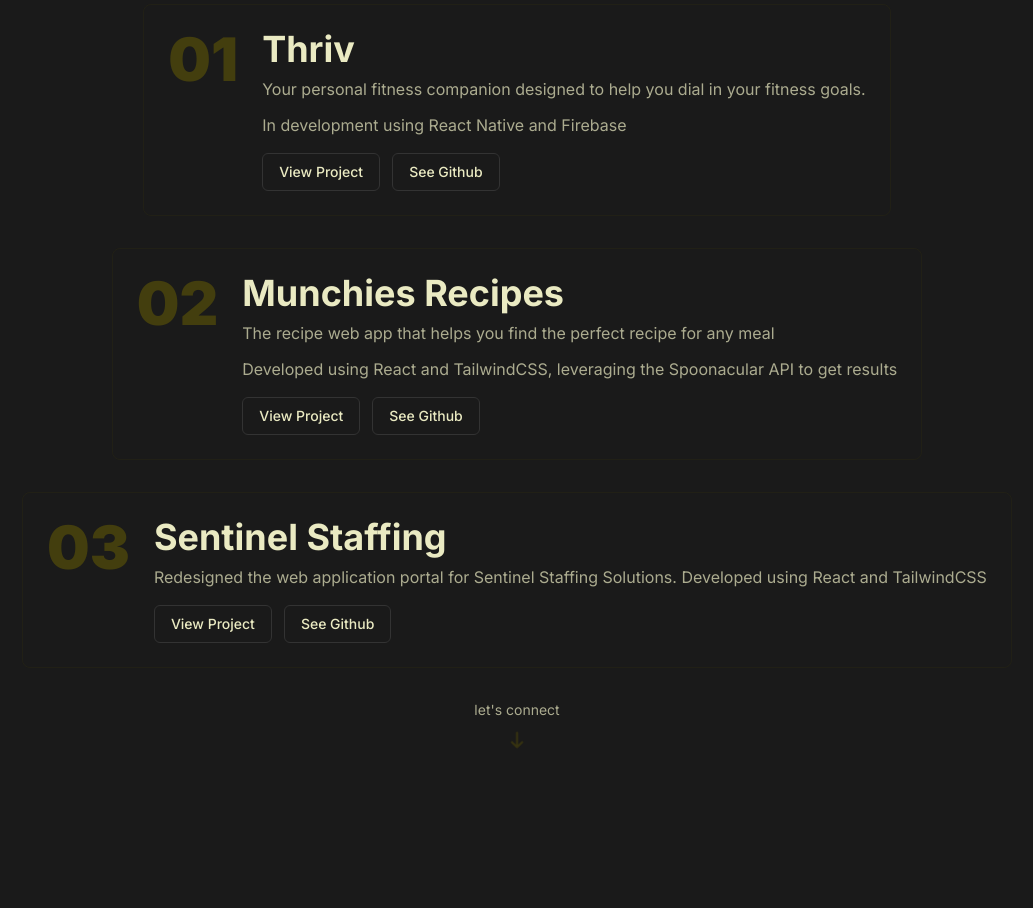
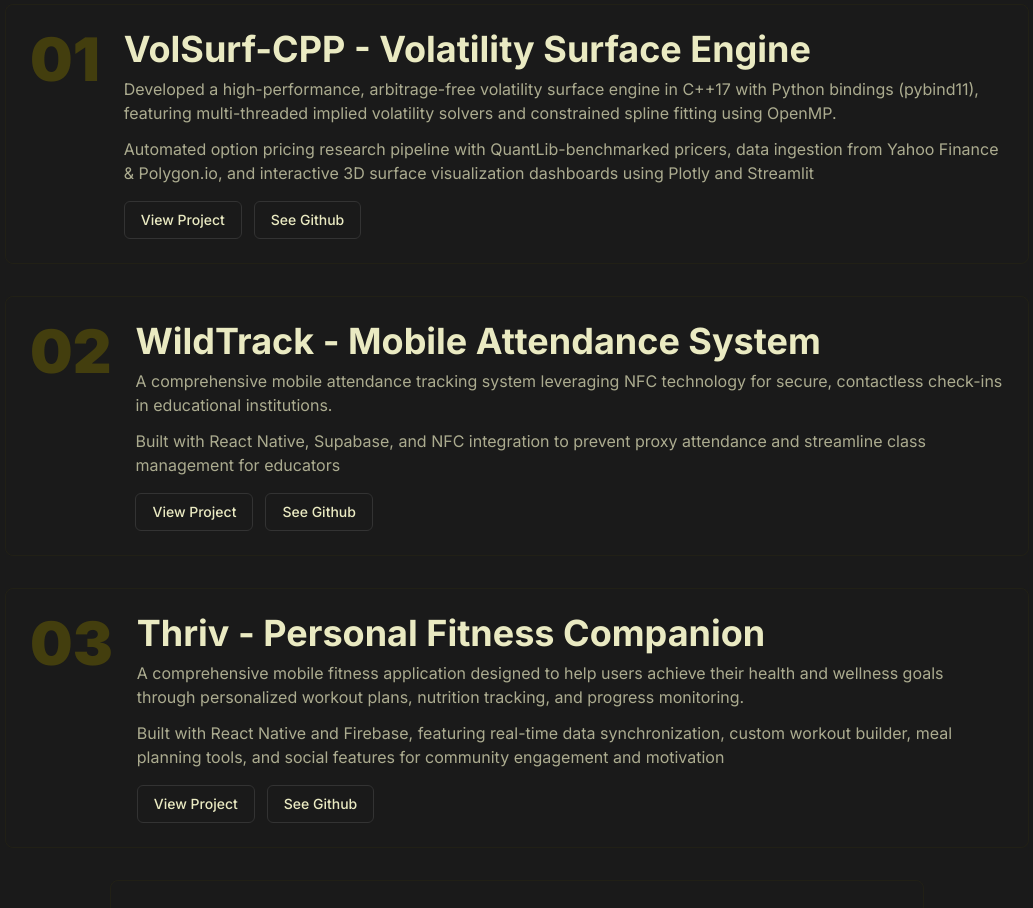
Before and after one commit to UchennaNjoku/personal-website-v2, a Next.js app: page / in a window 1280 px wide. Shown: the part 1860-2768 px from the top of the page, without its empty margins (123-1156 px from the left). Built offline with nearby package versions, Linux system fonts and the light colour scheme.

Commit message:
updating project sections

```diff
--- a/src/app/page.tsx
+++ b/src/app/page.tsx
@@ -539,9 +539,59 @@
                     <h1 className="text-[#433E0E] font-black text-5xl md:text-6xl">01</h1>
                   </div>
                   <div className="flex flex-col justify-start flex-1">
-                    <h1 className={`text-2xl md:text-4xl font-bold ${isDarkMode ? 'text-[#EAEAC2]' : 'text-[#18020C]'} mb-2`}>Thriv</h1>
-                    <p className="text-sm md:text-base opacity-70 mb-3">Your personal fitness companion designed to help you dial in your fitness goals.</p>
-                    <p className="text-sm md:text-base opacity-70 mb-4">In development using React Native and Firebase</p>
+                    <h1 className={`text-2xl md:text-4xl font-bold ${isDarkMode ? 'text-[#EAEAC2]' : 'text-[#18020C]'} mb-2`}>VolSurf-CPP - Volatility Surface Engine</h1>
+                    <p className="text-sm md:text-base opacity-70 mb-3">Developed a high-performance, arbitrage-free volatility surface engine in C++17 with Python bindings (pybind11), featuring multi-threaded implied volatility solvers and constrained spline fitting using OpenMP.</p>
+                    <p className="text-sm md:text-base opacity-70 mb-4">Automated option pricing research pipeline with QuantLib-benchmarked pricers, data ingestion from Yahoo Finance & Polygon.io, and interactive 3D surface visualization dashboards using Plotly and Streamlit</p>
+                    <div className="flex flex-row gap-3">
+                      <Button data-sticky variant="outline" className="h-fit w-fit">
+                        <Link href={"#"}>View Project</Link>
+                      </Button>
+                      <Button data-sticky variant="outline" className="h-fit w-fit">
+                        <Link href={"#"}>See Github</Link>
+                      </Button>
+                    </div>
+                  </div>
+                </div>
+              </div>
+            </div>
+          </div>
+
+          <div className="max-w-5xl m-auto mt-8">
+            <div className="group">
+              <div className="flex flex-col w-full min-h-[160px] p-6 rounded-lg border border-[#433E0E] border-opacity-20 hover:border-opacity-40 transition-all duration-300 hover:shadow-lg hover:transform hover:scale-[1.02]">
+                <div className="flex flex-col md:flex-row items-start w-full h-full gap-6">
+                  <div className="flex-shrink-0">
+                    <h1 className="text-[#433E0E] font-black text-5xl md:text-6xl">02</h1>
+                  </div>
+                  <div className="flex flex-col justify-start flex-1">
+                    <h1 className={`text-2xl md:text-4xl font-bold ${isDarkMode ? 'text-[#EAEAC2]' : 'text-[#18020C]'} mb-2`}>WildTrack - Mobile Attendance System</h1>
+                    <p className="text-sm md:text-base opacity-70 mb-3">A comprehensive mobile attendance tracking system leveraging NFC technology for secure, contactless check-ins in educational institutions.</p>
+                    <p className="text-sm md:text-base opacity-70 mb-4">Built with React Native, Supabase, and NFC integration to prevent proxy attendance and streamline class management for educators</p>
+                    <div className="flex flex-row gap-3">
+                      <Button data-sticky variant="outline" className="h-fit w-fit">
+                        <Link href={"#"}>View Project</Link>
+                      </Button>
+                      <Button data-sticky variant="outline" className="h-fit w-fit">
+                        <Link href={"#"}>See Github</Link>
+                      </Button>
+                    </div>
+                  </div>
+                </div>
+              </div>
+            </div>
+          </div>
+
+          <div className="max-w-5xl m-auto mt-8">
+            <div className="group">
+              <div className="flex flex-col w-full min-h-[160px] p-6 rounded-lg border border-[#433E0E] border-opacity-20 hover:border-opacity-40 transition-all duration-300 hover:shadow-lg hover:transform hover:scale-[1.02]">
+                <div className="flex flex-col md:flex-row items-start w-full h-full gap-6">
+                  <div className="flex-shrink-0">
+                    <h1 className="text-[#433E0E] font-black text-5xl md:text-6xl">03</h1>
+                  </div>
+                  <div className="flex flex-col justify-start flex-1">
+                    <h1 className={`text-2xl md:text-4xl font-bold ${isDarkMode ? 'text-[#EAEAC2]' : 'text-[#18020C]'} mb-2`}>Thriv - Personal Fitness Companion</h1>
+                    <p className="text-sm md:text-base opacity-70 mb-3">A comprehensive mobile fitness application designed to help users achieve their health and wellness goals through personalized workout plans, nutrition tracking, and progress monitoring.</p>
+                    <p className="text-sm md:text-base opacity-70 mb-4">Built with React Native and Firebase, featuring real-time data synchronization, custom workout builder, meal planning tools, and social features for community engagement and motivation</p>
                     <div className="flex flex-row gap-3">
                       <Button data-sticky variant="outline" className="h-fit w-fit">
                         <Link href={"https://thriv-app.vercel.app/"}>View Project</Link>
@@ -556,13 +606,12 @@
             </div>
           </div>
 
-
           <div className="max-w-5xl m-auto mt-8">
             <div className="group">
               <div className="flex flex-col w-full min-h-[160px] p-6 rounded-lg border border-[#433E0E] border-opacity-20 hover:border-opacity-40 transition-all duration-300 hover:shadow-lg hover:transform hover:scale-[1.02]">
                 <div className="flex flex-col md:flex-row items-start w-full h-full gap-6">
                   <div className="flex-shrink-0">
-                    <h1 className="text-[#433E0E] font-black text-5xl md:text-6xl">02</h1>
+                    <h1 className="text-[#433E0E] font-black text-5xl md:text-6xl">04</h1>
                   </div>
                   <div className="flex flex-col justify-start flex-1">
                     <h1 className={`text-2xl md:text-4xl font-bold ${isDarkMode ? 'text-[#EAEAC2]' : 'text-[#18020C]'} mb-2`}>Munchies Recipes</h1>
@@ -587,7 +636,7 @@
               <div className="flex flex-col w-full min-h-[160px] p-6 rounded-lg border border-[#433E0E] border-opacity-20 hover:border-opacity-40 transition-all duration-300 hover:shadow-lg hover:transform hover:scale-[1.02]">
                 <div className="flex flex-col md:flex-row items-start w-full h-full gap-6">
                   <div className="flex-shrink-0">
-                    <h1 className="text-[#433E0E] font-black text-5xl md:text-6xl">03</h1>
+                    <h1 className="text-[#433E0E] font-black text-5xl md:text-6xl">05</h1>
                   </div>
                   <div className="flex flex-col justify-start flex-1">
                     <h1 className={`text-2xl md:text-4xl font-bold ${isDarkMode ? 'text-[#EAEAC2]' : 'text-[#18020C]'} mb-2`}>Sentinel Staffing</h1>
```
